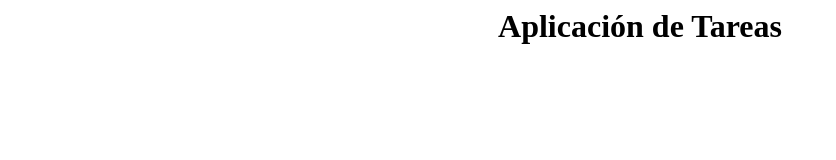
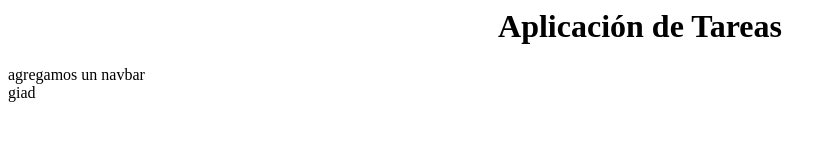
Before and after one commit to devJTD/app-tareas-incidentes, a plain HTML site: page index.html in a window 1280 px wide. Shown: the whole page, without its empty margins (0-836 px from the left). Drawn offline with Linux system fonts and the light colour scheme.

Commit message:
feat :agregar un navbar en index #9

```diff
--- a/index.html
+++ b/index.html
@@ -1 +1,2 @@
 <h1 style="text-align:center;">Aplicación de Tareas</h1>
+<nav>agregamos un navbar</nav>giad
```
